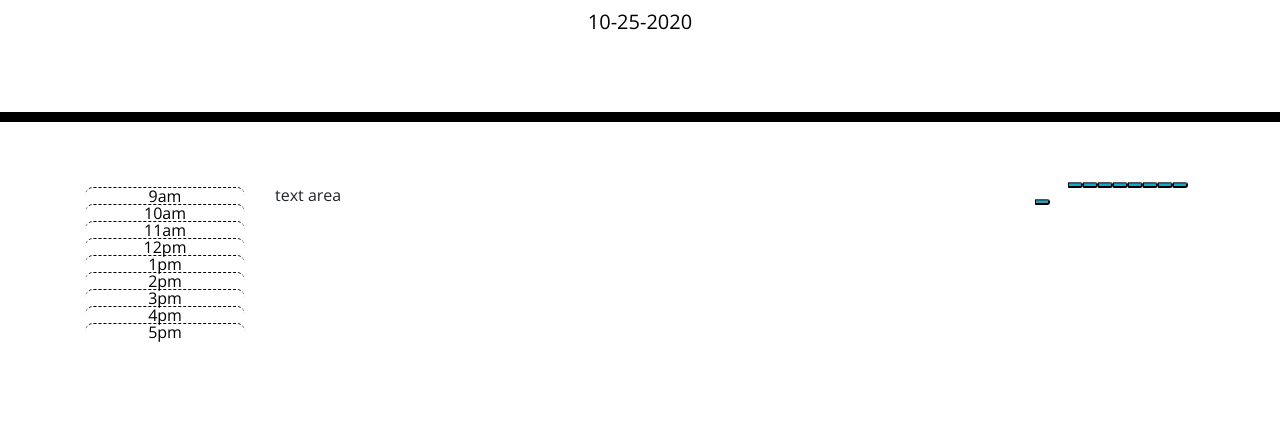
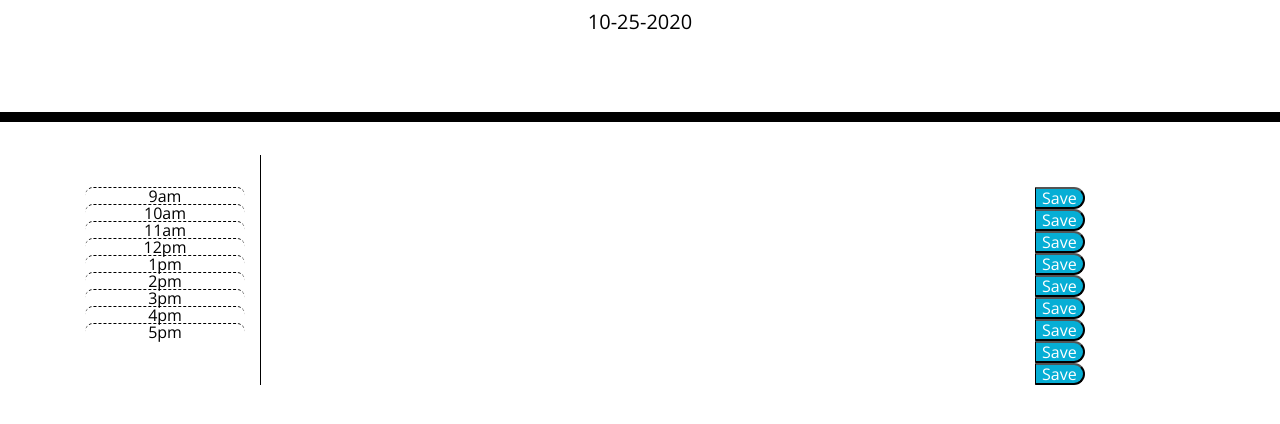
Before and after one commit to AmyPaschke/05_Work-Day-Scheduler, a plain HTML site: page index.html in a window 1280 px wide. Shown: the part 182-606 px from the top of the page. Drawn offline with nearby package versions, Linux system fonts and the light colour scheme.

Commit message:
added textarea

```diff
--- a/assets/script.js
+++ b/assets/script.js
@@ -32,8 +32,17 @@ for (let i = 0; i < hours.length; i++) {
 
 for (let i = 0; i < 9; i++) {
     let buttonDiv = document.createElement("button");
+    buttonDiv.textContent = "Save";
     saveButtons.appendChild(buttonDiv);
     buttonDiv.setAttribute("class", "saveBtn");
+}
+
+for (let i = 0; i < 9; i++) {
+    let textInput = document.createElement("textarea");
+    textInput.textContent = "text area";
+    entryField.appendChild(textInput);
+    textInput.setAttribute("class", "row");
+
 }
 /*listEl.addEventListener("click", function(event) {
   event.preventDefault();
--- a/assets/style.css
+++ b/assets/style.css
@@ -36,12 +36,14 @@ textarea {
   border-top: 1px solid white;
 }
 
+/*left side */
 .hour {
   background-color: #ffffff;
   color: #000000;
   border-top: 1px dashed #000000;
 }
 
+/*colors for the past/present/future*/
 .past {
   background-color: #d3d3d3;
   color: white;
@@ -57,11 +59,13 @@ textarea {
   color: white;
 }
 
+/*save button features*/
 .saveBtn {
   border-left: 1px solid black;
   border-top-right-radius: 15px;
   border-bottom-right-radius: 15px;
   background-color: #06aed5;
+  display: block;
   color: white;
 }
 
--- a/index.html
+++ b/index.html
@@ -8,7 +8,6 @@
       rel="stylesheet"
       href="https://stackpath.bootstrapcdn.com/bootstrap/4.3.1/css/bootstrap.min.css"
     />
-    <link rel="stylesheet" href="https://maxcdn.bootstrapcdn.com/font-awesome/4.7.0/css/font-awesome.min.css">
     <link
       rel="stylesheet"
       href="https://use.fontawesome.com/releases/v5.8.1/css/all.css"
@@ -31,13 +30,11 @@
     </header>
     <div class="container">
       <!-- Timeblocks go here -->
-      <div class="row">
+      <div class="time-block row">
         <div class="col-md-2">
           <div id="hours"></div>
         </div>
-        <div class="col-md-8" id="entry-field">
-          <div class="textarea">text area</div>
-        </div>
+        <textarea class="col-md-8" name="user-input" id="entry-field"></textarea>
         <div class="col-md-2" id="saveButtons">
         </div>
       </div>
```
